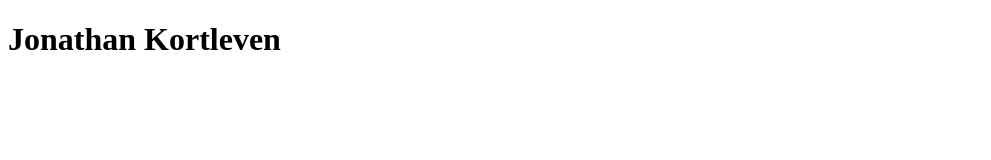
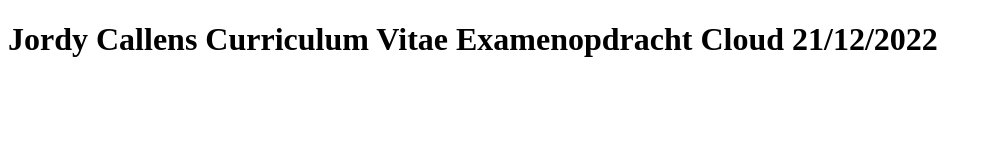
Before and after one commit to JordyCallens7/Static-website-for-resume, a website: page src/index.html in a window 1280 px wide. Shown: the whole page, without its empty margins (0-991 px from the left). Drawn offline with Linux system fonts and the light colour scheme.

Commit message:
Update index.html

```diff
--- a/src/index.html
+++ b/src/index.html
@@ -12,7 +12,10 @@
 
 
 
-	<h1>Jonathan Kortleven</h1>
+	<h1>Jordy Callens
+	Curriculum Vitae
+
+	Examenopdracht Cloud 21/12/2022</h1>
 
 
 
```
